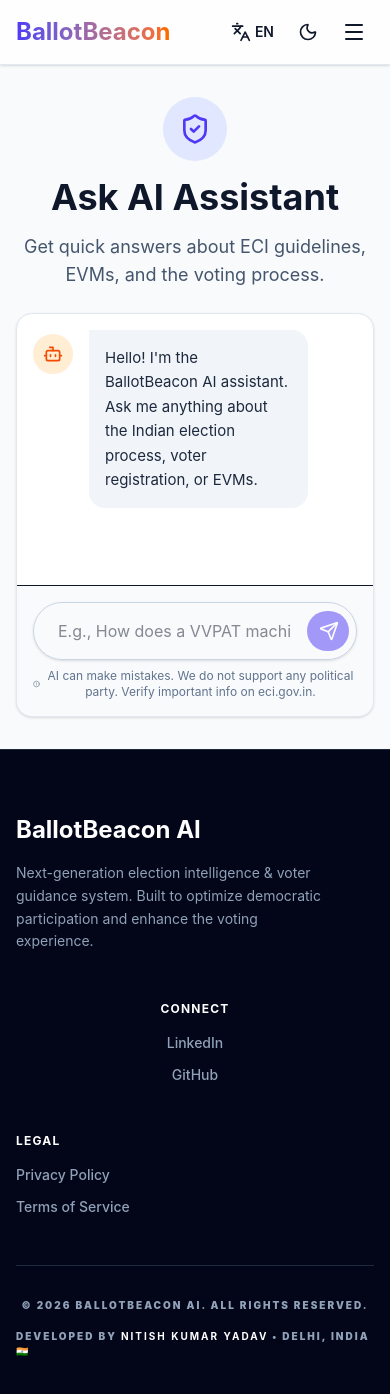
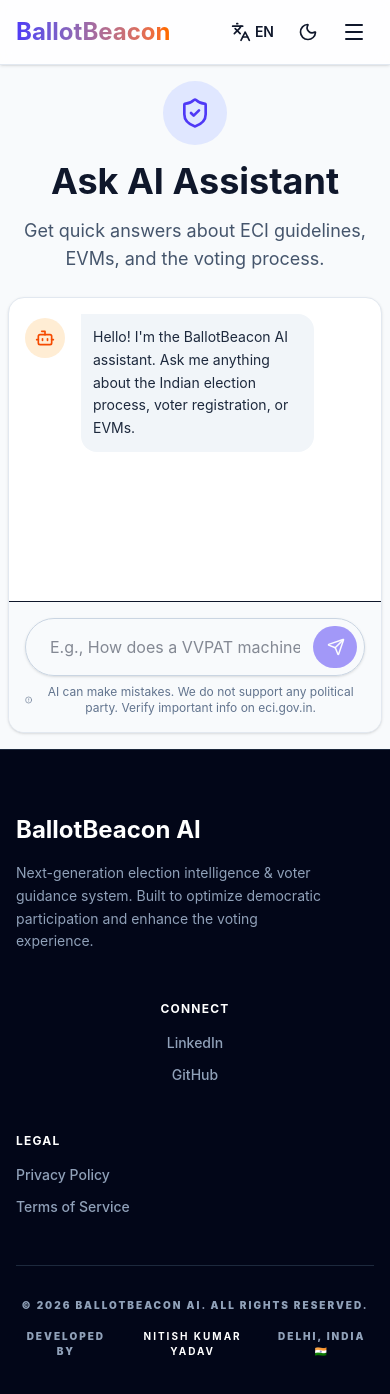
Before and after one commit to nitishya/BallotBeacon-AI, a React (Vite) app in the folder frontend/: page /ask in a window 390 px wide. Shown: the top 1394 px of the page. Built offline with nearby package versions, Linux system fonts and the light colour scheme; no server answers.

Commit message:
UI: Multi-device responsiveness optimization for Mobile, Tablet, and Desktop

```diff
--- a/frontend/src/components/Layout.tsx
+++ b/frontend/src/components/Layout.tsx
@@ -110,9 +110,9 @@ export function Layout() {
             </div>
 
             {/* Center Column */}
-            <div className="flex flex-col items-center md:items-center gap-4">
+            <div className="flex flex-col items-center gap-4">
               <h4 className="text-lg font-bold text-white uppercase tracking-widest text-xs">Connect</h4>
-              <div className="flex flex-col gap-3 items-center md:items-center text-sm font-medium">
+              <div className="flex flex-col gap-3 items-center text-sm font-medium">
                 <a
                   href="https://www.linkedin.com/in/nitishyadav866/"
                   target="_blank"
@@ -143,10 +143,10 @@ export function Layout() {
           </div>
 
           {/* Bottom Section */}
-          <div className="pt-8 border-t border-slate-800 flex flex-col md:flex-row justify-between items-center gap-4 text-[10px] font-black uppercase tracking-[0.2em]">
+          <div className="pt-8 border-t border-slate-800 flex flex-col md:flex-row justify-between items-center gap-4 text-[10px] text-center md:text-left font-black uppercase tracking-[0.2em]">
             <p>© 2026 BallotBeacon AI. All rights reserved.</p>
-            <p>
-              Developed by <span className="text-white font-bold">Nitish Kumar Yadav</span> • Delhi, India 🇮🇳
+            <p className="flex items-center gap-1">
+              Developed by <span className="text-white font-bold">Nitish Kumar Yadav</span> <span className="hidden sm:inline">•</span> Delhi, India 🇮🇳
             </p>
           </div>
         </div>
--- a/frontend/src/pages/AskAI.tsx
+++ b/frontend/src/pages/AskAI.tsx
@@ -84,7 +84,7 @@ export default function AskAI() {
   };
 
   return (
-    <div className="container mx-auto px-4 py-8 max-w-3xl h-[calc(100vh-10rem)] flex flex-col">
+    <div className="container mx-auto px-2 sm:px-4 py-4 sm:py-8 max-w-3xl h-[calc(100dvh-10rem)] flex flex-col">
       <div className="text-center mb-6 shrink-0">
         <div className="inline-flex items-center justify-center w-16 h-16 rounded-full bg-indigo-100 text-indigo-600 mb-4" aria-hidden="true">
           <ShieldCheck size={32} />
@@ -117,7 +117,7 @@ export default function AskAI() {
                 {msg.sender === 'user' ? <User size={20} /> : <Bot size={20} />}
               </div>
               <div className={cn(
-                "p-4 rounded-2xl text-[15px] leading-relaxed",
+                "p-3 sm:p-4 rounded-2xl text-sm sm:text-[15px] leading-relaxed",
                 msg.sender === 'user'
                   ? "bg-indigo-600 text-white rounded-tr-none"
                   : "bg-slate-100 text-slate-800 rounded-tl-none"
@@ -158,10 +158,10 @@ export default function AskAI() {
             <button
               type="submit"
               disabled={!input.trim() || isLoading}
-              className="absolute right-2 p-2.5 bg-indigo-600 text-white rounded-full hover:bg-indigo-700 disabled:opacity-50 transition-colors focus-visible:outline-indigo-600 focus-visible:outline-offset-2"
+              className="absolute right-2 p-3 bg-indigo-600 text-white rounded-full hover:bg-indigo-700 disabled:opacity-50 transition-colors focus-visible:outline-indigo-600 focus-visible:outline-offset-2"
               aria-label="Send message"
             >
-              <Send size={20} className="ml-0.5" />
+              <Send size={18} className="ml-0.5" />
             </button>
           </form>
           <div className="mt-2 text-center text-xs text-slate-500 flex items-center justify-center gap-1" aria-hidden="true">
--- a/frontend/src/pages/Home.tsx
+++ b/frontend/src/pages/Home.tsx
@@ -68,7 +68,7 @@ export default function Home() {
       <section className="w-full py-20 md:py-32 bg-gradient-to-br from-indigo-50 via-white to-orange-50">
         <div className="container mx-auto px-4 text-center">
           <motion.h1
-            className="text-5xl md:text-7xl font-extrabold tracking-tight mb-6"
+            className="text-4xl sm:text-5xl md:text-7xl font-extrabold tracking-tight mb-6"
             initial={{ opacity: 0, y: 20 }}
             animate={{ opacity: 1, y: 0 }}
             transition={{ duration: 0.5 }}
@@ -136,7 +136,7 @@ export default function Home() {
         <div className="container mx-auto px-4">
           <h2 className="text-3xl font-bold text-center mb-16">{t('home.features.title')}</h2>
 
-          <div className="grid md:grid-cols-2 lg:grid-cols-4 gap-8">
+          <div className="grid grid-cols-1 sm:grid-cols-2 lg:grid-cols-4 gap-4 sm:gap-8">
             <FeatureCard
               icon={<CheckCircle2 className="text-emerald-500" size={32} />}
               title={language === 'en' ? "Eligibility Check" : "पात्रता जांचें"}
--- a/frontend/src/pages/Wizard.tsx
+++ b/frontend/src/pages/Wizard.tsx
@@ -98,7 +98,7 @@ export default function Wizard() {
         </div>
       </div>
 
-      <div className="space-y-6 relative before:absolute before:inset-0 before:ml-6 before:-translate-x-px md:before:mx-auto md:before:translate-x-0 before:h-full before:w-0.5 before:bg-gradient-to-b before:from-transparent before:via-slate-300 before:to-transparent">
+      <div className="space-y-6 relative before:absolute before:inset-0 before:ml-5 md:before:mx-auto md:before:translate-x-0 before:h-full before:w-0.5 before:bg-gradient-to-b before:from-transparent before:via-slate-300 before:to-transparent">
         {events.map((event, index) => {
           const isCompleted = completedSteps.has(index);
           return (
@@ -111,7 +111,7 @@ export default function Wizard() {
             >
               {/* Icon */}
               <div className={cn(
-                "flex items-center justify-center w-12 h-12 rounded-full border-4 border-white shadow shrink-0 md:order-1 md:group-odd:-translate-x-1/2 md:group-even:translate-x-1/2 z-10 cursor-pointer transition-colors focus-visible:outline-indigo-600",
+                "flex items-center justify-center w-10 h-10 sm:w-12 sm:h-12 rounded-full border-4 border-white shadow shrink-0 md:order-1 md:group-odd:-translate-x-1/2 md:group-even:translate-x-1/2 z-10 cursor-pointer transition-colors focus-visible:outline-indigo-600",
                 isCompleted ? "bg-emerald-500 text-white" : "bg-orange-100 text-orange-600 hover:bg-orange-200"
               )}
               onClick={() => toggleStep(index)}
@@ -127,7 +127,7 @@ export default function Wizard() {
               {/* Card */}
               <div
                 className={cn(
-                  "w-[calc(100%-4rem)] md:w-[calc(50%-3rem)] p-5 rounded-xl border bg-white shadow-sm hover:shadow-md transition-all",
+                  "w-[calc(100%-3rem)] sm:w-[calc(100%-4rem)] md:w-[calc(50%-3rem)] p-4 sm:p-5 rounded-xl border bg-white shadow-sm hover:shadow-md transition-all",
                   event.link ? "cursor-pointer hover:border-indigo-300" : ""
                 )}
                 onClick={() => {
```
